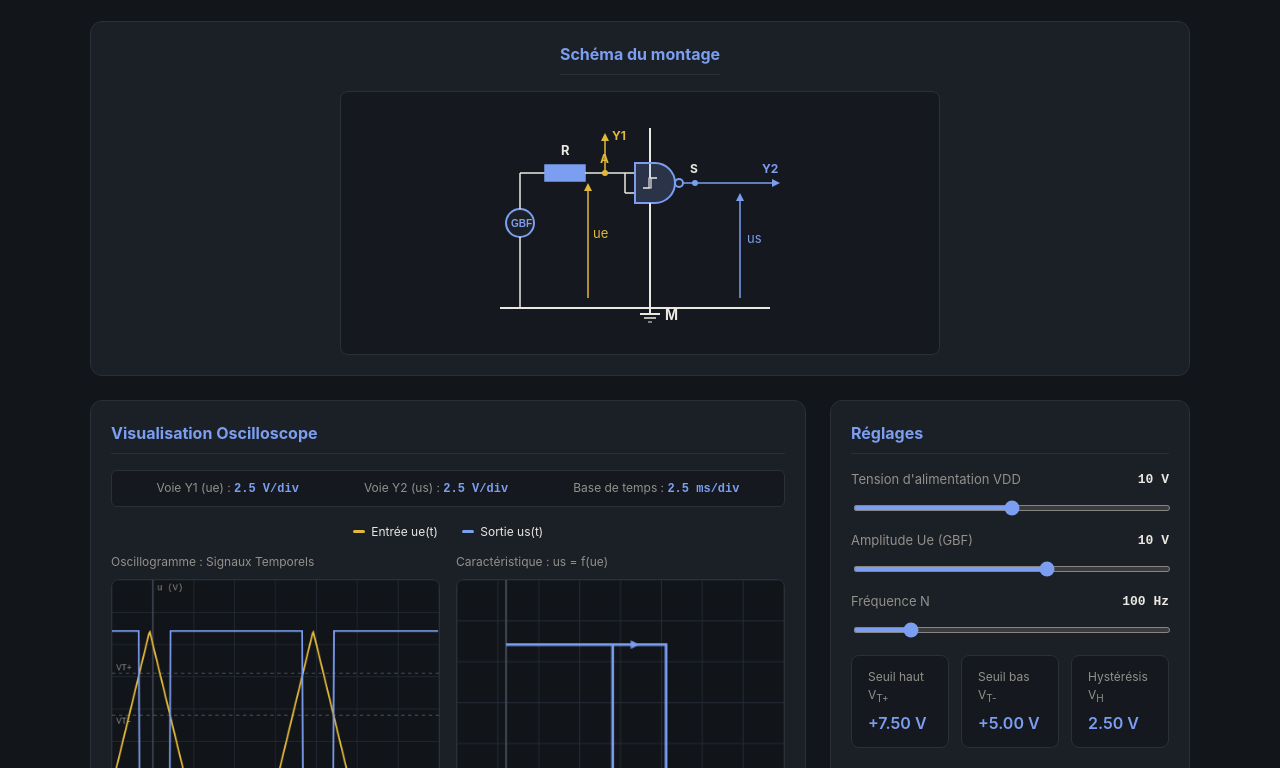
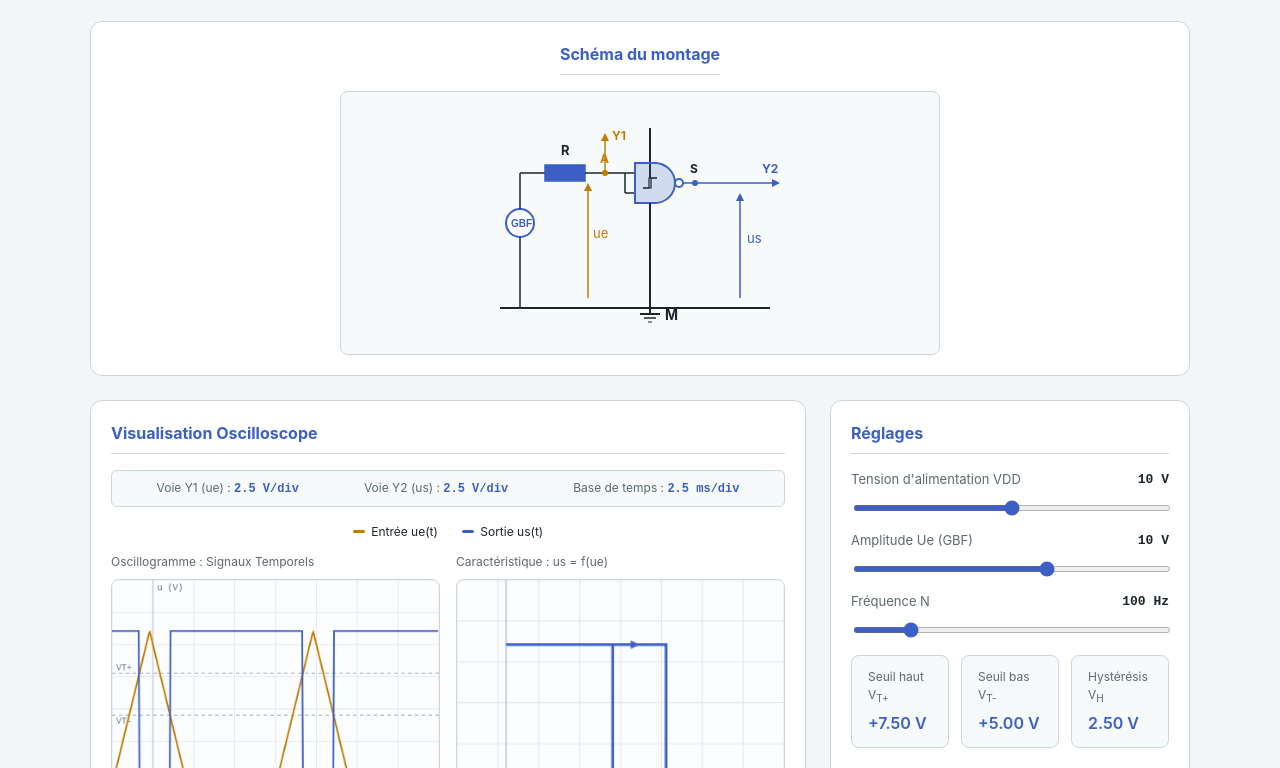
Before and after one commit to chrifmd/multivibrateurs, a plain HTML site: page comparateur_4093.html in a window 1280 px wide. Shown: the part 157-925 px from the top of the page. Drawn offline with Linux system fonts and the light colour scheme.

Commit message:
Add files via upload

```diff
--- a/comparateur_4093.html
+++ b/comparateur_4093.html
@@ -6,15 +6,16 @@
 <title>Comparateur à Hystérésis (Porte CMOS CD4093)</title>
 <style>
   :root {
-    --bg: #12151a;
-    --card: #1b1f26;
-    --border: #2a2f38;
-    --text: #eae8e1;
-    --text-secondary: #93918a;
-    --accent: #7C9EF0;
-    --accent-hover: #5a82e6;
-    --ue-color: #E2B93B;
-    --us-color: #7C9EF0;
+    color-scheme: light;
+    --bg: #f3f6f8;
+    --card: #ffffff;
+    --border: #ccd6dc;
+    --text: #1b252b;
+    --text-secondary: #5a6972;
+    --accent: #3b5fc4;
+    --accent-hover: #2f4fa8;
+    --ue-color: #c27c00;
+    --us-color: #3b5fc4;
   }
   * { box-sizing: border-box; }
   body {
@@ -89,7 +90,7 @@
     display: flex;
     justify-content: center;
     align-items: center;
-    background: #15181e;
+    background: #f7fafb;
     border: 1px solid var(--border);
     border-radius: 8px;
     padding: 1rem;
@@ -133,7 +134,7 @@
     margin-top: 1rem;
     padding: 0.6rem;
     background: var(--accent);
-    color: #12151a;
+    color: #f3f6f8;
     font-weight: 600;
     font-size: 14px;
     border: none;
@@ -142,13 +143,13 @@
     transition: background 0.2s;
   }
   .btn-pause:hover { background: var(--accent-hover); }
-  .btn-pause.paused { background: #e74c3c; color: #fff; }
+  .btn-pause.paused { background: #d63b33; color: #1b252b; }
 
   /* Sensibilités Oscilloscope */
   .sensitivities-bar {
     display: flex;
     justify-content: space-around;
-    background: #15181e;
+    background: #f7fafb;
     border: 1px solid var(--border);
     border-radius: 6px;
     padding: 0.5rem 1rem;
@@ -180,7 +181,7 @@
     align-self: flex-start;
   }
   canvas {
-    background: #111418;
+    background: #fcfdfe;
     border: 1px solid var(--border);
     border-radius: 8px;
     width: 100%;
@@ -200,7 +201,7 @@
   /* Bouton pour basculer le résumé théorique complet */
   .btn-toggle {
     display: block;
-    background: rgba(124, 158, 240, 0.15);
+    background: rgba(59, 95, 196, 0.15);
     color: var(--accent);
     border: 1px solid var(--accent);
     padding: 0.5rem 1rem;
@@ -226,7 +227,7 @@
   #theoryCard ul, #theoryCard ol { margin: 0 0 1rem; padding-left: 1.2rem; }
   #theoryCard li { margin-bottom: 0.4rem; }
   .formula {
-    background: #15181e;
+    background: #f7fafb;
     border: 1px solid var(--border);
     border-radius: 6px;
     padding: 0.5rem 1rem;
@@ -238,12 +239,12 @@
   }
   .theory-table { width: 100%; border-collapse: collapse; margin-top: 0.8rem; font-size: 14px; }
   .theory-table th, .theory-table td { border: 1px solid var(--border); padding: 0.5rem 0.8rem; text-align: left; }
-  .theory-table th { background: #15181e; color: var(--text-secondary); }
+  .theory-table th { background: #f7fafb; color: var(--text-secondary); }
 
   /* Grandeurs calculées (remplace l'ancien encadré sous les paramètres) */
   .metrics { display: grid; grid-template-columns: repeat(2, 1fr); gap: 12px; margin-top: 1rem; }
   @media (min-width: 500px) { .metrics { grid-template-columns: repeat(3, 1fr); } }
-  .metric { background: #15181e; border: 1px solid var(--border); border-radius: 8px; padding: 0.75rem 1rem; }
+  .metric { background: #f7fafb; border: 1px solid var(--border); border-radius: 8px; padding: 0.75rem 1rem; }
   .metric p.label { font-size: 12px; color: var(--text-secondary); margin: 0 0 4px; }
   .metric p.value { font-size: 16px; font-weight: 600; margin: 0; color: var(--accent); }
 </style>
@@ -270,69 +271,69 @@
     <div class="schema-container">
       <svg width="320" height="230" viewBox="0 0 320 230">
         <!-- Ligne d'alimentation haute -->
-        <line x1="170" y1="20" x2="170" y2="70" stroke="#eae8e1" stroke-width="2"/>
+        <line x1="170" y1="20" x2="170" y2="70" stroke="#1b252b" stroke-width="2"/>
 
         <!-- GBF -->
-        <circle cx="40" cy="115" r="14" fill="#1b1f26" stroke="#7C9EF0" stroke-width="2"/>
-        <text x="31" y="119" fill="#7C9EF0" font-size="10" font-weight="bold" font-family="sans-serif">GBF</text>
-        <line x1="40" y1="65" x2="40" y2="101" stroke="#eae8e1" stroke-width="1.5"/>
-        <line x1="40" y1="129" x2="40" y2="200" stroke="#eae8e1" stroke-width="1.5"/>
+        <circle cx="40" cy="115" r="14" fill="#ffffff" stroke="#3b5fc4" stroke-width="2"/>
+        <text x="31" y="119" fill="#3b5fc4" font-size="10" font-weight="bold" font-family="sans-serif">GBF</text>
+        <line x1="40" y1="65" x2="40" y2="101" stroke="#1b252b" stroke-width="1.5"/>
+        <line x1="40" y1="129" x2="40" y2="200" stroke="#1b252b" stroke-width="1.5"/>
 
         <!-- Résistance R -->
-        <line x1="40" y1="65" x2="65" y2="65" stroke="#eae8e1" stroke-width="1.5"/>
-        <rect x="65" y="57" width="40" height="16" fill="#7C9EF0" stroke="#7C9EF0" stroke-width="1.5"/>
-        <text x="81" y="47" fill="#eae8e1" font-size="13" font-weight="bold">R</text>
-        <line x1="105" y1="65" x2="145" y2="65" stroke="#eae8e1" stroke-width="1.5"/>
+        <line x1="40" y1="65" x2="65" y2="65" stroke="#1b252b" stroke-width="1.5"/>
+        <rect x="65" y="57" width="40" height="16" fill="#3b5fc4" stroke="#3b5fc4" stroke-width="1.5"/>
+        <text x="81" y="47" fill="#1b252b" font-size="13" font-weight="bold">R</text>
+        <line x1="105" y1="65" x2="145" y2="65" stroke="#1b252b" stroke-width="1.5"/>
 
         <!-- Point A et Voie Y1 -->
-        <circle cx="125" cy="65" fill="#E2B93B" r="3"/>
-        <text x="120" y="55" fill="#E2B93B" font-size="12" font-weight="bold">A</text>
-        <line x1="125" y1="65" x2="125" y2="30" stroke="#E2B93B" stroke-width="1.5"/>
-        <polygon points="125,25 121,33 129,33" fill="#E2B93B"/>
-        <text x="132" y="32" fill="#E2B93B" font-size="12" font-weight="bold">Y1</text>
+        <circle cx="125" cy="65" fill="#c27c00" r="3"/>
+        <text x="120" y="55" fill="#c27c00" font-size="12" font-weight="bold">A</text>
+        <line x1="125" y1="65" x2="125" y2="30" stroke="#c27c00" stroke-width="1.5"/>
+        <polygon points="125,25 121,33 129,33" fill="#c27c00"/>
+        <text x="132" y="32" fill="#c27c00" font-size="12" font-weight="bold">Y1</text>
 
         <!-- Flèche tension ue -->
-        <line x1="108" y1="190" x2="108" y2="80" stroke="#E2B93B" stroke-width="1.5"/>
-        <polygon points="108,75 104,83 112,83" fill="#E2B93B"/>
-        <text x="113" y="130" fill="#E2B93B" font-size="13">ue</text>
+        <line x1="108" y1="190" x2="108" y2="80" stroke="#c27c00" stroke-width="1.5"/>
+        <polygon points="108,75 104,83 112,83" fill="#c27c00"/>
+        <text x="113" y="130" fill="#c27c00" font-size="13">ue</text>
 
         <!-- Entrées reliées de la porte NAND -->
-        <line x1="145" y1="65" x2="145" y2="85" stroke="#eae8e1" stroke-width="1.5"/>
-        <line x1="145" y1="65" x2="155" y2="65" stroke="#eae8e1" stroke-width="1.5"/>
-        <line x1="145" y1="85" x2="155" y2="85" stroke="#eae8e1" stroke-width="1.5"/>
+        <line x1="145" y1="65" x2="145" y2="85" stroke="#1b252b" stroke-width="1.5"/>
+        <line x1="145" y1="65" x2="155" y2="65" stroke="#1b252b" stroke-width="1.5"/>
+        <line x1="145" y1="85" x2="155" y2="85" stroke="#1b252b" stroke-width="1.5"/>
 
         <!-- Porte NAND CD4093 avec symbole Trigger -->
-        <path d="M 155,55 L 175,55 A 20,20 0 0,1 175,95 L 155,95 Z" fill="#7C9EF0" fill-opacity="0.2" stroke="#7C9EF0" stroke-width="2"/>
-        <circle cx="199" cy="75" r="4" fill="#1b1f26" stroke="#7C9EF0" stroke-width="2"/>
+        <path d="M 155,55 L 175,55 A 20,20 0 0,1 175,95 L 155,95 Z" fill="#3b5fc4" fill-opacity="0.2" stroke="#3b5fc4" stroke-width="2"/>
+        <circle cx="199" cy="75" r="4" fill="#ffffff" stroke="#3b5fc4" stroke-width="2"/>
 
         <!-- Symbole hysteresis dans la porte -->
-        <path d="M 163,80 L 171,80 L 171,70 L 177,70" fill="none" stroke="#eae8e1" stroke-width="1.2"/>
-        <path d="M 177,70 L 169,70 L 169,80 L 163,80" fill="none" stroke="#eae8e1" stroke-width="1.2"/>
+        <path d="M 163,80 L 171,80 L 171,70 L 177,70" fill="none" stroke="#1b252b" stroke-width="1.2"/>
+        <path d="M 177,70 L 169,70 L 169,80 L 163,80" fill="none" stroke="#1b252b" stroke-width="1.2"/>
 
         <!-- Ligne de Masse sous la porte -->
-        <line x1="170" y1="95" x2="170" y2="200" stroke="#eae8e1" stroke-width="2"/>
+        <line x1="170" y1="95" x2="170" y2="200" stroke="#1b252b" stroke-width="2"/>
 
         <!-- Sortie S / Voie Y2 -->
-        <line x1="203" y1="75" x2="280" y2="75" stroke="#7C9EF0" stroke-width="1.5"/>
-        <circle cx="215" cy="75" fill="#7C9EF0" r="3"/>
-        <text x="210" y="65" fill="#eae8e1" font-size="12" font-weight="bold">S</text>
+        <line x1="203" y1="75" x2="280" y2="75" stroke="#3b5fc4" stroke-width="1.5"/>
+        <circle cx="215" cy="75" fill="#3b5fc4" r="3"/>
+        <text x="210" y="65" fill="#1b252b" font-size="12" font-weight="bold">S</text>
 
-        <line x1="280" y1="75" x2="295" y2="75" stroke="#7C9EF0" stroke-width="1.5"/>
-        <polygon points="300,75 292,71 292,79" fill="#7C9EF0"/>
-        <text x="282" y="65" fill="#7C9EF0" font-size="12" font-weight="bold">Y2</text>
+        <line x1="280" y1="75" x2="295" y2="75" stroke="#3b5fc4" stroke-width="1.5"/>
+        <polygon points="300,75 292,71 292,79" fill="#3b5fc4"/>
+        <text x="282" y="65" fill="#3b5fc4" font-size="12" font-weight="bold">Y2</text>
 
         <!-- Flèche tension us -->
-        <line x1="260" y1="190" x2="260" y2="90" stroke="#7C9EF0" stroke-width="1.5"/>
-        <polygon points="260,85 256,93 264,93" fill="#7C9EF0"/>
-        <text x="267" y="135" fill="#7C9EF0" font-size="13">us</text>
+        <line x1="260" y1="190" x2="260" y2="90" stroke="#3b5fc4" stroke-width="1.5"/>
+        <polygon points="260,85 256,93 264,93" fill="#3b5fc4"/>
+        <text x="267" y="135" fill="#3b5fc4" font-size="13">us</text>
 
         <!-- Masse M générale -->
-        <line x1="20" y1="200" x2="290" y2="200" stroke="#eae8e1" stroke-width="2"/>
-        <line x1="170" y1="200" x2="170" y2="206" stroke="#eae8e1" stroke-width="2"/>
-        <line x1="160" y1="206" x2="180" y2="206" stroke="#eae8e1" stroke-width="2"/>
-        <line x1="164" y1="210" x2="176" y2="210" stroke="#eae8e1" stroke-width="1.5"/>
-        <line x1="168" y1="214" x2="172" y2="214" stroke="#eae8e1" stroke-width="1"/>
-        <text x="185" y="212" fill="#eae8e1" font-size="14" font-weight="bold">M</text>
+        <line x1="20" y1="200" x2="290" y2="200" stroke="#1b252b" stroke-width="2"/>
+        <line x1="170" y1="200" x2="170" y2="206" stroke="#1b252b" stroke-width="2"/>
+        <line x1="160" y1="206" x2="180" y2="206" stroke="#1b252b" stroke-width="2"/>
+        <line x1="164" y1="210" x2="176" y2="210" stroke="#1b252b" stroke-width="1.5"/>
+        <line x1="168" y1="214" x2="172" y2="214" stroke="#1b252b" stroke-width="1"/>
+        <text x="185" y="212" fill="#1b252b" font-size="14" font-weight="bold">M</text>
       </svg>
     </div>
   </div>
@@ -554,7 +555,7 @@
 
   function drawGrid(ctx, w, h, xLabel, yLabel) {
     ctx.clearRect(0, 0, w, h);
-    ctx.strokeStyle = '#252a34';
+    ctx.strokeStyle = '#e1e8ed';
     ctx.lineWidth = 1;
 
     const cols = 8;
@@ -568,14 +569,14 @@
       ctx.beginPath(); ctx.moveTo(0, y); ctx.lineTo(w, y); ctx.stroke();
     }
 
-    ctx.strokeStyle = '#4a5162';
+    ctx.strokeStyle = '#c3cfd7';
     ctx.lineWidth = 1.5;
     // Repère décalé vers le bas car signal unipolaire en sortie (0 à VDD)
     const yZero = h * 0.85;
     ctx.beginPath(); ctx.moveTo(0, yZero); ctx.lineTo(w, yZero); ctx.stroke();
     ctx.beginPath(); ctx.moveTo(w/8, 0); ctx.lineTo(w/8, h); ctx.stroke();
 
-    ctx.fillStyle = '#93918a';
+    ctx.fillStyle = '#5a6972';
     ctx.font = '10px monospace';
     ctx.fillText(xLabel, w - 20, yZero - 5);
     ctx.fillText(yLabel, w/8 + 5, 12);
@@ -595,12 +596,12 @@
 
     // Lignes de seuil Vt+ et Vt-
     ctxTime.setLineDash([4, 4]);
-    ctxTime.strokeStyle = '#555';
+    ctxTime.strokeStyle = '#9aa8b0';
     ctxTime.lineWidth = 1;
 
     let yVtP = yZero - VtPlus * scaleY;
     ctxTime.beginPath(); ctxTime.moveTo(0, yVtP); ctxTime.lineTo(w, yVtP); ctxTime.stroke();
-    ctxTime.fillStyle = '#888';
+    ctxTime.fillStyle = '#6b7a83';
     ctxTime.fillText("VT+", 5, yVtP - 3);
 
     let yVtM = yZero - VtMoins * scaleY;
@@ -612,7 +613,7 @@
     ctxTime.lineWidth = 2;
 
     // Signal ue(t)
-    ctxTime.strokeStyle = '#E2B93B';
+    ctxTime.strokeStyle = '#c27c00';
     ctxTime.beginPath();
     for (let x = 0; x < w; x++) {
       let t = timeOffset + (x / w) * totalTime;
@@ -624,7 +625,7 @@
     ctxTime.stroke();
 
     // Signal us(t)
-    ctxTime.strokeStyle = '#7C9EF0';
+    ctxTime.strokeStyle = '#3b5fc4';
     ctxTime.beginPath();
     for (let x = 0; x < w; x++) {
       let t = timeOffset + (x / w) * totalTime;
@@ -648,7 +649,7 @@
     const h = xyCanvas.height;
 
     ctxXY.clearRect(0, 0, w, h);
-    ctxXY.strokeStyle = '#252a34';
+    ctxXY.strokeStyle = '#e1e8ed';
     ctxXY.lineWidth = 1;
     for (let i = 0; i <= 8; i++) {
       let x = (w / 8) * i; ctxXY.beginPath(); ctxXY.moveTo(x, 0); ctxXY.lineTo(x, h); ctxXY.stroke();
@@ -657,7 +658,7 @@
 
     const yZero = h * 0.85;
     const xZero = w * 0.15;
-    ctxXY.strokeStyle = '#4a5162';
+    ctxXY.strokeStyle = '#c3cfd7';
     ctxXY.lineWidth = 1.5;
     ctxXY.beginPath(); ctxXY.moveTo(0, yZero); ctxXY.lineTo(w, yZero); ctxXY.stroke();
     ctxXY.beginPath(); ctxXY.moveTo(xZero, 0); ctxXY.lineTo(xZero, h); ctxXY.stroke();
@@ -671,13 +672,13 @@
     const yVdd = yZero - Vdd * scaleY;
 
     if (Ue < VtPlus) {
-      ctxXY.fillStyle = '#e74c3c';
+      ctxXY.fillStyle = '#d63b33';
       ctxXY.font = '12px sans-serif';
       ctxXY.fillText("Ue insuffisante pour basculer", 20, 30);
       return;
     }
 
-    ctxXY.strokeStyle = '#7C9EF0';
+    ctxXY.strokeStyle = '#3b5fc4';
     ctxXY.lineWidth = 2.5;
 
     ctxXY.beginPath();
@@ -693,7 +694,7 @@
     drawArrow(ctxXY, (xVtM + xVtP)/2, yVdd, 10, 0);
     drawArrow(ctxXY, (xVtM + xVtP)/2, yZero, -10, 0);
 
-    ctxXY.fillStyle = '#eae8e1';
+    ctxXY.fillStyle = '#1b252b';
     ctxXY.font = '10px monospace';
     ctxXY.fillText("VT+", xVtP - 10, yZero + 14);
     ctxXY.fillText("VT-", xVtM - 10, yZero + 14);
@@ -701,7 +702,7 @@
 
   function drawArrow(ctx, x, y, dx, dy) {
     ctx.save();
-    ctx.fillStyle = '#7C9EF0';
+    ctx.fillStyle = '#3b5fc4';
     ctx.beginPath();
     ctx.translate(x, y);
     ctx.rotate(Math.atan2(dy, dx));
```
Also changed, not shown: comparateur_aop.html (+70 -69 lines), index.html (+17 -17 lines), multivibrateur_astable_Aop.html (+21 -20 lines), multivibrateur_astable_cd4011.html (+21 -20 lines), multivibrateur_astable_cmos_4093.html (+19 -18 lines).
